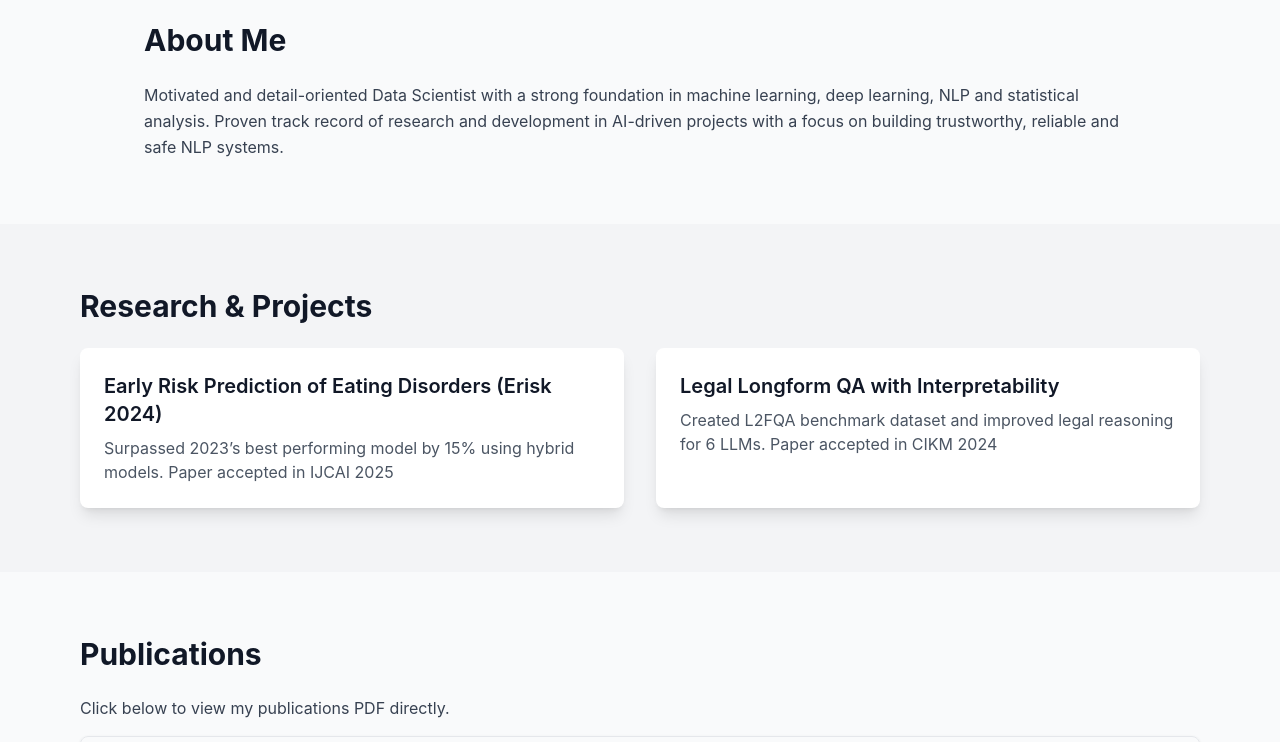
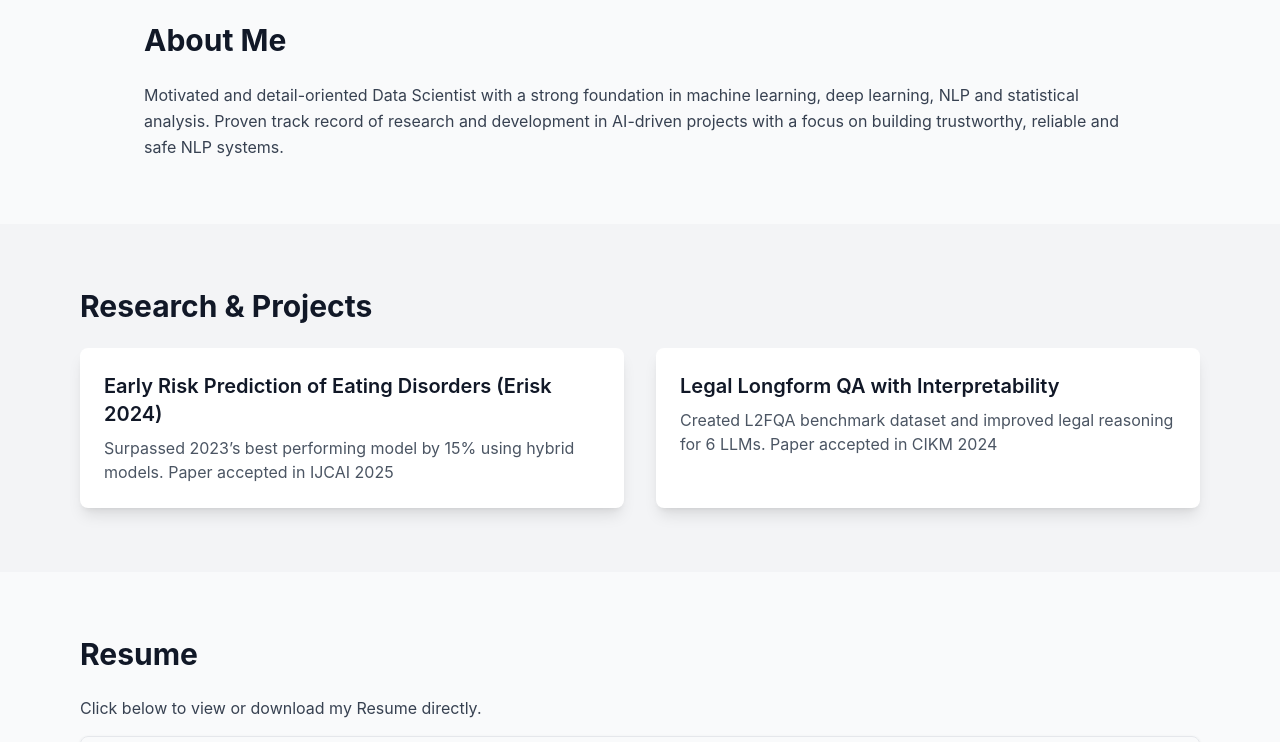
Before and after one commit to UTK8005/Myself, a plain HTML site: page index.html in a window 1280 px wide. Shown: the part 922-1664 px from the top of the page. Drawn offline with nearby package versions, Linux system fonts and the light colour scheme.

Commit message:
Update index.html

```diff
--- a/index.html
+++ b/index.html
@@ -31,7 +31,7 @@
     <nav class="space-x-6">
       <a href="#about" class="hover:text-indigo-600">About</a>
       <a href="#projects" class="hover:text-indigo-600">Projects</a>
-      <a href="#publications" class="hover:text-indigo-600">Publications</a>
+      <a href="#resume" class="hover:text-indigo-600">Resume</a>
       <a href="#contact" class="hover:text-indigo-600">Contact</a>
     </nav>
   </div>
@@ -83,9 +83,9 @@
 </section>
 
 <!-- Publications -->
-<section id="publications" class="max-w-6xl mx-auto px-4 py-16 fade-in">
-  <h3 class="text-3xl font-bold mb-6">Publications</h3>
-  <p class="mb-4 text-gray-700">Click below to view my publications PDF directly.</p>
+<section id="resume" class="max-w-6xl mx-auto px-4 py-16 fade-in">
+  <h3 class="text-3xl font-bold mb-6">Resume</h3>
+  <p class="mb-4 text-gray-700">Click below to view or download my Resume  directly.</p>
   <iframe src="Phd_Resume%20(3).pdf" width="100%" height="600" class="border rounded-lg shadow"></iframe>
 </section>
 
```
